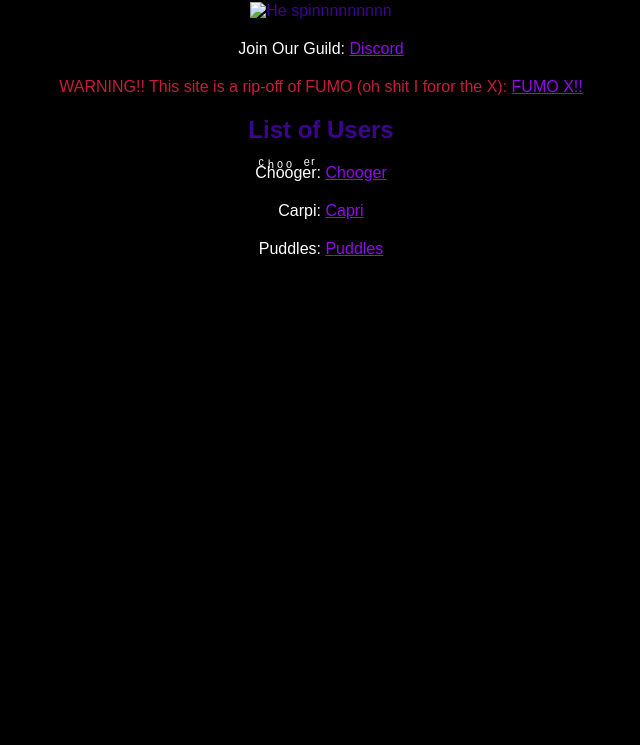
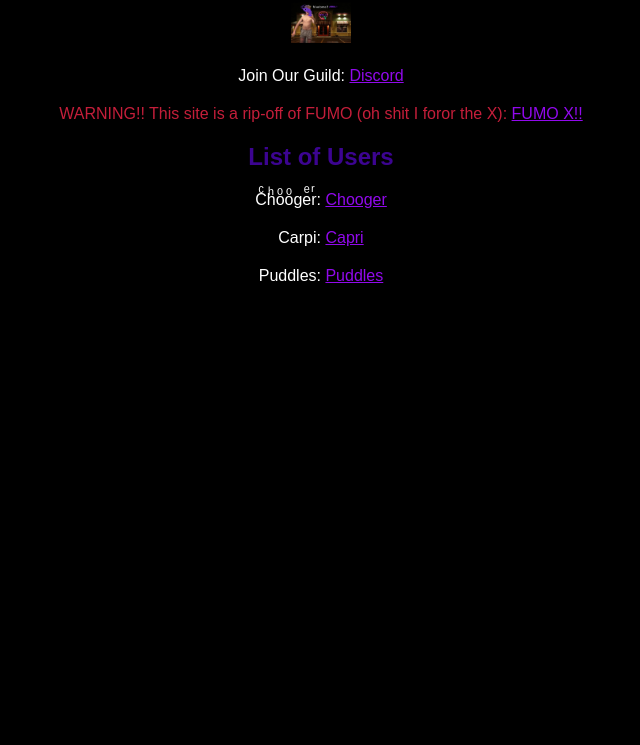
Before and after one commit to Chooger/krill.gay, a plain HTML site: page index.html in a window 1280 px wide. Shown: the part 55-800 px from the top of the page, without its empty margins (319-959 px from the left). Drawn offline with Linux system fonts and the light colour scheme; the site is published under a folder, as on GitHub Pages, so addresses that start at the root find nothing.

Commit message:
Update index.html

```diff
--- a/index.html
+++ b/index.html
@@ -56,7 +56,7 @@
 <body>
     <h1>/Krill</h1>
 
-    <img id="mario" src="/images/welcome.png" alt="He spinnnnnnnnn" width="60" title="RIP Chilliman :(">
+    <img id="Welcome" src="images/welcome.png" alt="He spinnnnnnnnn" width="60" title="RIP Chilliman :(">
 
         <div class="white">
             <p>Join Our Guild: <a href="https://discord.gg/krill" target="_blank" title="Join plz :3">Discord</a></p>
```
